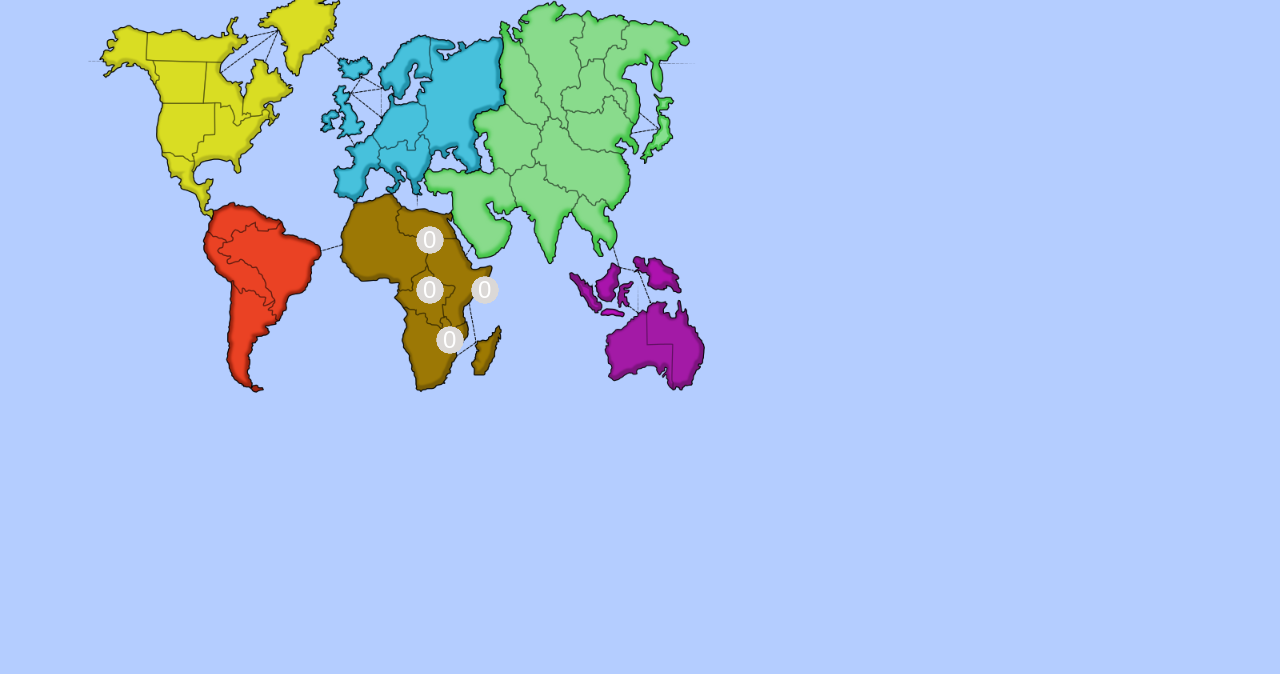
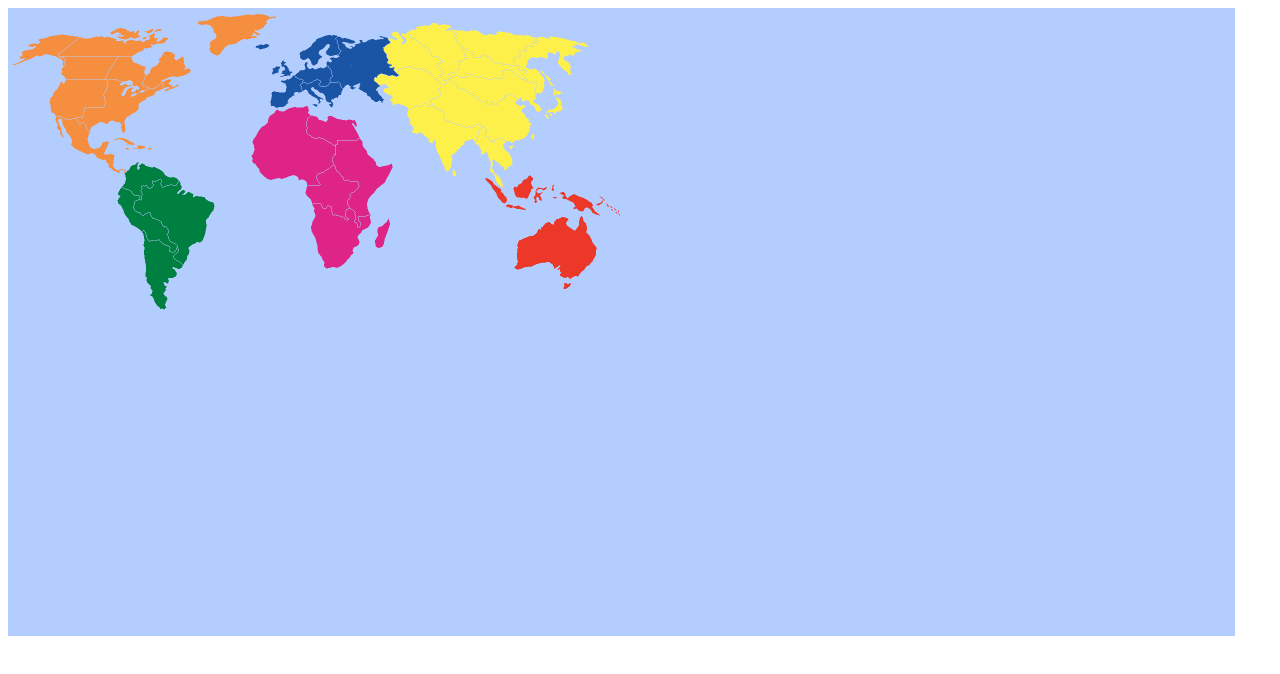
Before and after one commit to YgorGabriel99/trabalho-gerencia-projetos, a website built with Vite: page index.html in a window 1280 px wide. Built offline with nearby package versions, Linux system fonts and the light colour scheme; animation ran at ten frames a second; files whose address does not match are found by name.

Commit message:
Criação do mapa individualmente

```diff
--- /dev/null
+++ b/public/assets/images/mapa_war.json
@@ -0,0 +1,395 @@
+{ "frames": {
+   "australia": {
+    "frame": { "x": 550, "y": 1, "w": 166, "h": 148 },
+    "rotated": false,
+    "trimmed": true,
+    "spriteSourceSize": { "x": 1011, "y": 415, "w": 164, "h": 146 },
+    "sourceSize": { "w": 1227, "h": 628 },
+    "duration": 100
+   },
+   "nova-guine": {
+    "frame": { "x": 733, "y": 540, "w": 139, "h": 63 },
+    "rotated": false,
+    "trimmed": true,
+    "spriteSourceSize": { "x": 1085, "y": 353, "w": 137, "h": 61 },
+    "sourceSize": { "w": 1227, "h": 628 },
+    "duration": 100
+   },
+   "borneo": {
+    "frame": { "x": 192, "y": 630, "w": 69, "h": 57 },
+    "rotated": false,
+    "trimmed": true,
+    "spriteSourceSize": { "x": 1009, "y": 334, "w": 67, "h": 55 },
+    "sourceSize": { "w": 1227, "h": 628 },
+    "duration": 100
+   },
+   "sumatra": {
+    "frame": { "x": 688, "y": 604, "w": 84, "h": 66 },
+    "rotated": false,
+    "trimmed": true,
+    "spriteSourceSize": { "x": 952, "y": 339, "w": 82, "h": 64 },
+    "sourceSize": { "w": 1227, "h": 628 },
+    "duration": 100
+   },
+   "madagascar": {
+    "frame": { "x": 826, "y": 216, "w": 32, "h": 61 },
+    "rotated": false,
+    "trimmed": true,
+    "spriteSourceSize": { "x": 732, "y": 420, "w": 30, "h": 59 },
+    "sourceSize": { "w": 1227, "h": 628 },
+    "duration": 100
+   },
+   "africa-do-sul": {
+    "frame": { "x": 154, "y": 286, "w": 122, "h": 131 },
+    "rotated": false,
+    "trimmed": true,
+    "spriteSourceSize": { "x": 604, "y": 391, "w": 120, "h": 129 },
+    "sourceSize": { "w": 1227, "h": 628 },
+    "duration": 100
+   },
+   "sudao": {
+    "frame": { "x": 550, "y": 150, "w": 122, "h": 181 },
+    "rotated": false,
+    "trimmed": true,
+    "spriteSourceSize": { "x": 647, "y": 259, "w": 120, "h": 179 },
+    "sourceSize": { "w": 1227, "h": 628 },
+    "duration": 100
+   },
+   "congo": {
+    "frame": { "x": 623, "y": 459, "w": 109, "h": 111 },
+    "rotated": false,
+    "trimmed": true,
+    "spriteSourceSize": { "x": 593, "y": 314, "w": 107, "h": 109 },
+    "sourceSize": { "w": 1227, "h": 628 },
+    "duration": 100
+   },
+   "egito": {
+    "frame": { "x": 579, "y": 571, "w": 108, "h": 62 },
+    "rotated": false,
+    "trimmed": true,
+    "spriteSourceSize": { "x": 595, "y": 214, "w": 106, "h": 60 },
+    "sourceSize": { "w": 1227, "h": 628 },
+    "duration": 100
+   },
+   "argelia": {
+    "frame": { "x": 379, "y": 1, "w": 170, "h": 161 },
+    "rotated": false,
+    "trimmed": true,
+    "spriteSourceSize": { "x": 485, "y": 195, "w": 168, "h": 159 },
+    "sourceSize": { "w": 1227, "h": 628 },
+    "duration": 100
+   },
+   "argentina": {
+    "frame": { "x": 1, "y": 378, "w": 84, "h": 160 },
+    "rotated": false,
+    "trimmed": true,
+    "spriteSourceSize": { "x": 266, "y": 444, "w": 82, "h": 158 },
+    "sourceSize": { "w": 1227, "h": 628 },
+    "duration": 100
+   },
+   "brasil": {
+    "frame": { "x": 214, "y": 1, "w": 164, "h": 174 },
+    "rotated": false,
+    "trimmed": true,
+    "spriteSourceSize": { "x": 249, "y": 341, "w": 162, "h": 172 },
+    "sourceSize": { "w": 1227, "h": 628 },
+    "duration": 100
+   },
+   "bolivia": {
+    "frame": { "x": 277, "y": 300, "w": 121, "h": 132 },
+    "rotated": false,
+    "trimmed": true,
+    "spriteSourceSize": { "x": 217, "y": 357, "w": 119, "h": 130 },
+    "sourceSize": { "w": 1227, "h": 628 },
+    "duration": 100
+   },
+   "venezuela": {
+    "frame": { "x": 462, "y": 532, "w": 116, "h": 77 },
+    "rotated": false,
+    "trimmed": true,
+    "spriteSourceSize": { "x": 226, "y": 308, "w": 114, "h": 75 },
+    "sourceSize": { "w": 1227, "h": 628 },
+    "duration": 100
+   },
+   "india": {
+    "frame": { "x": 717, "y": 1, "w": 154, "h": 148 },
+    "rotated": false,
+    "trimmed": true,
+    "spriteSourceSize": { "x": 796, "y": 190, "w": 152, "h": 146 },
+    "sourceSize": { "w": 1227, "h": 628 },
+    "duration": 100
+   },
+   "vietna": {
+    "frame": { "x": 247, "y": 507, "w": 77, "h": 122 },
+    "rotated": false,
+    "trimmed": true,
+    "spriteSourceSize": { "x": 932, "y": 237, "w": 75, "h": 120 },
+    "sourceSize": { "w": 1227, "h": 628 },
+    "duration": 100
+   },
+   "china": {
+    "frame": { "x": 1, "y": 1, "w": 212, "h": 141 },
+    "rotated": false,
+    "trimmed": true,
+    "spriteSourceSize": { "x": 841, "y": 142, "w": 210, "h": 139 },
+    "sourceSize": { "w": 1227, "h": 628 },
+    "duration": 100
+   },
+   "oriente-medio": {
+    "frame": { "x": 673, "y": 150, "w": 152, "h": 134 },
+    "rotated": false,
+    "trimmed": true,
+    "spriteSourceSize": { "x": 659, "y": 174, "w": 150, "h": 132 },
+    "sourceSize": { "w": 1227, "h": 628 },
+    "duration": 100
+   },
+   "japao": {
+    "frame": { "x": 826, "y": 150, "w": 38, "h": 65 },
+    "rotated": false,
+    "trimmed": true,
+    "spriteSourceSize": { "x": 1071, "y": 159, "w": 36, "h": 63 },
+    "sourceSize": { "w": 1227, "h": 628 },
+    "duration": 100
+   },
+   "mongolia": {
+    "frame": { "x": 673, "y": 285, "w": 187, "h": 87 },
+    "rotated": false,
+    "trimmed": true,
+    "spriteSourceSize": { "x": 880, "y": 123, "w": 185, "h": 85 },
+    "sourceSize": { "w": 1227, "h": 628 },
+    "duration": 100
+   },
+   "tchita": {
+    "frame": { "x": 86, "y": 493, "w": 160, "h": 67 },
+    "rotated": false,
+    "trimmed": true,
+    "spriteSourceSize": { "x": 879, "y": 79, "w": 158, "h": 65 },
+    "sourceSize": { "w": 1227, "h": 628 },
+    "duration": 100
+   },
+   "aral": {
+    "frame": { "x": 485, "y": 442, "w": 137, "h": 89 },
+    "rotated": false,
+    "trimmed": true,
+    "spriteSourceSize": { "x": 731, "y": 116, "w": 135, "h": 87 },
+    "sourceSize": { "w": 1227, "h": 628 },
+    "duration": 100
+   },
+   "vladivostok": {
+    "frame": { "x": 1, "y": 259, "w": 152, "h": 118 },
+    "rotated": false,
+    "trimmed": true,
+    "spriteSourceSize": { "x": 1009, "y": 56, "w": 150, "h": 116 },
+    "sourceSize": { "w": 1227, "h": 628 },
+    "duration": 100
+   },
+   "siberia": {
+    "frame": { "x": 309, "y": 433, "w": 175, "h": 73 },
+    "rotated": false,
+    "trimmed": true,
+    "spriteSourceSize": { "x": 885, "y": 42, "w": 173, "h": 71 },
+    "sourceSize": { "w": 1227, "h": 628 },
+    "duration": 100
+   },
+   "dudinka": {
+    "frame": { "x": 399, "y": 300, "w": 121, "h": 118 },
+    "rotated": false,
+    "trimmed": true,
+    "spriteSourceSize": { "x": 798, "y": 29, "w": 119, "h": 116 },
+    "sourceSize": { "w": 1227, "h": 628 },
+    "duration": 100
+   },
+   "omsk": {
+    "frame": { "x": 521, "y": 332, "w": 127, "h": 109 },
+    "rotated": false,
+    "trimmed": true,
+    "spriteSourceSize": { "x": 749, "y": 46, "w": 125, "h": 107 },
+    "sourceSize": { "w": 1227, "h": 628 },
+    "duration": 100
+   },
+   "moscou": {
+    "frame": { "x": 379, "y": 163, "w": 147, "h": 136 },
+    "rotated": false,
+    "trimmed": true,
+    "spriteSourceSize": { "x": 635, "y": 55, "w": 145, "h": 134 },
+    "sourceSize": { "w": 1227, "h": 628 },
+    "duration": 100
+   },
+   "italia": {
+    "frame": { "x": 446, "y": 610, "w": 88, "h": 57 },
+    "rotated": false,
+    "trimmed": true,
+    "spriteSourceSize": { "x": 582, "y": 143, "w": 86, "h": 55 },
+    "sourceSize": { "w": 1227, "h": 628 },
+    "duration": 100
+   },
+   "alemanha": {
+    "frame": { "x": 325, "y": 623, "w": 78, "h": 51 },
+    "rotated": false,
+    "trimmed": true,
+    "spriteSourceSize": { "x": 571, "y": 107, "w": 76, "h": 49 },
+    "sourceSize": { "w": 1227, "h": 628 },
+    "duration": 100
+   },
+   "suecia": {
+    "frame": { "x": 773, "y": 604, "w": 85, "h": 63 },
+    "rotated": false,
+    "trimmed": true,
+    "spriteSourceSize": { "x": 581, "y": 53, "w": 83, "h": 61 },
+    "sourceSize": { "w": 1227, "h": 628 },
+    "duration": 100
+   },
+   "franca": {
+    "frame": { "x": 809, "y": 373, "w": 67, "h": 67 },
+    "rotated": false,
+    "trimmed": true,
+    "spriteSourceSize": { "x": 523, "y": 134, "w": 65, "h": 65 },
+    "sourceSize": { "w": 1227, "h": 628 },
+    "duration": 100
+   },
+   "inglaterra": {
+    "frame": { "x": 86, "y": 378, "w": 43, "h": 35 },
+    "rotated": false,
+    "trimmed": true,
+    "spriteSourceSize": { "x": 526, "y": 104, "w": 41, "h": 33 },
+    "sourceSize": { "w": 1227, "h": 628 },
+    "duration": 100
+   },
+   "islandia": {
+    "frame": { "x": 154, "y": 259, "w": 30, "h": 13 },
+    "rotated": false,
+    "trimmed": true,
+    "spriteSourceSize": { "x": 493, "y": 71, "w": 28, "h": 11 },
+    "sourceSize": { "w": 1227, "h": 628 },
+    "duration": 100
+   },
+   "groenlandia": {
+    "frame": { "x": 649, "y": 373, "w": 159, "h": 85 },
+    "rotated": false,
+    "trimmed": true,
+    "spriteSourceSize": { "x": 378, "y": 11, "w": 157, "h": 83 },
+    "sourceSize": { "w": 1227, "h": 628 },
+    "duration": 100
+   },
+   "mackenzie": {
+    "frame": { "x": 86, "y": 433, "w": 222, "h": 59 },
+    "rotated": false,
+    "trimmed": true,
+    "spriteSourceSize": { "x": 98, "y": 39, "w": 220, "h": 57 },
+    "sourceSize": { "w": 1227, "h": 628 },
+    "duration": 100
+   },
+   "alasca": {
+    "frame": { "x": 325, "y": 507, "w": 136, "h": 66 },
+    "rotated": false,
+    "trimmed": true,
+    "spriteSourceSize": { "x": 7, "y": 52, "w": 134, "h": 64 },
+    "sourceSize": { "w": 1227, "h": 628 },
+    "duration": 100
+   },
+   "labrador": {
+    "frame": { "x": 1, "y": 561, "w": 99, "h": 82 },
+    "rotated": false,
+    "trimmed": true,
+    "spriteSourceSize": { "x": 267, "y": 86, "w": 97, "h": 80 },
+    "sourceSize": { "w": 1227, "h": 628 },
+    "duration": 100
+   },
+   "ottawa": {
+    "frame": { "x": 101, "y": 561, "w": 90, "h": 78 },
+    "rotated": false,
+    "trimmed": true,
+    "spriteSourceSize": { "x": 192, "y": 96, "w": 88, "h": 76 },
+    "sourceSize": { "w": 1227, "h": 628 },
+    "duration": 100
+   },
+   "vancouver": {
+    "frame": { "x": 325, "y": 574, "w": 120, "h": 48 },
+    "rotated": false,
+    "trimmed": true,
+    "spriteSourceSize": { "x": 101, "y": 96, "w": 118, "h": 46 },
+    "sourceSize": { "w": 1227, "h": 628 },
+    "duration": 100
+   },
+   "california": {
+    "frame": { "x": 733, "y": 459, "w": 118, "h": 80 },
+    "rotated": false,
+    "trimmed": true,
+    "spriteSourceSize": { "x": 81, "y": 143, "w": 116, "h": 78 },
+    "sourceSize": { "w": 1227, "h": 628 },
+    "duration": 100
+   },
+   "nova-iorque": {
+    "frame": { "x": 197, "y": 176, "w": 178, "h": 109 },
+    "rotated": false,
+    "trimmed": true,
+    "spriteSourceSize": { "x": 133, "y": 142, "w": 176, "h": 107 },
+    "sourceSize": { "w": 1227, "h": 628 },
+    "duration": 100
+   },
+   "mexico": {
+    "frame": { "x": 1, "y": 143, "w": 195, "h": 115 },
+    "rotated": false,
+    "trimmed": true,
+    "spriteSourceSize": { "x": 93, "y": 216, "w": 193, "h": 113 },
+    "sourceSize": { "w": 1227, "h": 628 },
+    "duration": 100
+   }
+ },
+ "meta": {
+  "app": "https://www.aseprite.org/",
+  "version": "1.3-rc2-x64",
+  "image": "mapa_war.png",
+  "format": "I8",
+  "size": { "w": 876, "h": 687 },
+  "scale": "1",
+  "frameTags": [
+  ],
+  "layers": [
+   { "name": "australia", "opacity": 255, "blendMode": "normal", "data": "id=42" },
+   { "name": "nova-guine", "opacity": 255, "blendMode": "normal", "data": "id=41" },
+   { "name": "borneo", "opacity": 255, "blendMode": "normal", "data": "id=40" },
+   { "name": "sumatra", "opacity": 255, "blendMode": "normal", "data": "id=39" },
+   { "name": "madagascar", "opacity": 255, "blendMode": "normal", "data": "id=38" },
+   { "name": "africa-do-sul", "opacity": 255, "blendMode": "normal", "data": "id=37" },
+   { "name": "sudao", "opacity": 255, "blendMode": "normal", "data": "id=36" },
+   { "name": "congo", "opacity": 255, "blendMode": "normal", "data": "id=35" },
+   { "name": "egito", "opacity": 255, "blendMode": "normal", "data": "id=34" },
+   { "name": "argelia", "opacity": 255, "blendMode": "normal", "data": "id=33" },
+   { "name": "argentina", "opacity": 255, "blendMode": "normal", "data": "id=32" },
+   { "name": "brasil", "opacity": 255, "blendMode": "normal", "data": "id=31" },
+   { "name": "bolivia", "opacity": 255, "blendMode": "normal", "data": "id=30" },
+   { "name": "venezuela", "opacity": 255, "blendMode": "normal", "data": "id=29" },
+   { "name": "india", "opacity": 255, "blendMode": "normal", "data": "id=28" },
+   { "name": "vietna", "opacity": 255, "blendMode": "normal", "data": "id=27" },
+   { "name": "china", "opacity": 255, "blendMode": "normal", "data": "id=26" },
+   { "name": "oriente-medio", "opacity": 255, "blendMode": "normal", "data": "id=25" },
+   { "name": "japao", "opacity": 255, "blendMode": "normal", "data": "id=24" },
+   { "name": "mongolia", "opacity": 255, "blendMode": "normal", "data": "id=23" },
+   { "name": "tchita", "opacity": 255, "blendMode": "normal", "data": "id=22" },
+   { "name": "aral", "opacity": 255, "blendMode": "normal", "data": "id=21" },
+   { "name": "vladivostok", "opacity": 255, "blendMode": "normal", "data": "id=20" },
+   { "name": "siberia", "opacity": 255, "blendMode": "normal", "data": "id=19" },
+   { "name": "dudinka", "opacity": 255, "blendMode": "normal", "data": "id=18" },
+   { "name": "omsk", "opacity": 255, "blendMode": "normal", "data": "id=17" },
+   { "name": "moscou", "opacity": 255, "blendMode": "normal", "data": "id=16" },
+   { "name": "italia", "opacity": 255, "blendMode": "normal", "data": "id=15" },
+   { "name": "alemanha", "opacity": 255, "blendMode": "normal", "data": "id=14" },
+   { "name": "suecia", "opacity": 255, "blendMode": "normal", "data": "id=13" },
+   { "name": "franca", "opacity": 255, "blendMode": "normal", "data": "id=12" },
+   { "name": "inglaterra", "opacity": 255, "blendMode": "normal", "data": "id=11" },
+   { "name": "islandia", "opacity": 255, "blendMode": "normal", "data": "id=10" },
+   { "name": "groenlandia", "opacity": 255, "blendMode": "normal", "data": "id=9" },
+   { "name": "mackenzie", "opacity": 255, "blendMode": "normal", "data": "id=8" },
+   { "name": "alasca", "opacity": 255, "blendMode": "normal", "data": "id=7" },
+   { "name": "labrador", "opacity": 255, "blendMode": "normal", "data": "id=6" },
+   { "name": "ottawa", "opacity": 255, "blendMode": "normal", "data": "id=5" },
+   { "name": "vancouver", "opacity": 255, "blendMode": "normal", "data": "id=4" },
+   { "name": "california", "opacity": 255, "blendMode": "normal", "data": "id=3" },
+   { "name": "nova-iorque", "opacity": 255, "blendMode": "normal", "data": "id=2" },
+   { "name": "mexico", "opacity": 255, "blendMode": "normal", "data": "id=1" }
+  ],
+  "slices": [
+  ]
+ }
+}
--- /dev/null
+++ b/src/main-scene.ts
@@ -0,0 +1,89 @@
+import Phaser from "phaser";
+
+export class MainGameScene extends Phaser.Scene {
+
+    constructor() {
+        super('MainGameScene');
+    }
+
+    preload():void{
+        let territorios = this.load.atlas('territorios',
+        '../assets/images/mapa_war.png',
+        '../assets/images/mapa_war.json')
+        this.load.bitmapFont('pressstart', 'assets/fonts/pressstart.png','assets/fonts/pressstart.fnt')
+        this.load.json('frame', 'assets/images/mapa_war.json');
+        // and later in your game ...
+
+    }
+
+    create():void{
+        let data = this.cache.json.get('frame');
+
+        //América do Sul
+        let brasil = this.add.sprite(0,0, 'territorios', 'brasil').setOrigin(0,0).setScale(0.5)
+        // console.log(brasil.frame.name)
+        let venezuela = this.add.sprite(0,0, 'territorios', 'venezuela').setOrigin(0).setScale(0.5)
+        let argentina = this.add.sprite(0,0, 'territorios', 'argentina').setOrigin(0).setScale(0.5)
+        let bolivia = this.add.sprite(0,0, 'territorios', 'bolivia').setOrigin(0).setScale(0.5)
+
+        //Europa
+        let alemanha = this.add.sprite(0,0, 'territorios', 'alemanha').setOrigin(0).setScale(0.5)
+        let franca = this.add.sprite(0,0, 'territorios', 'franca').setOrigin(0).setScale(0.5)
+        let islandia = this.add.sprite(0,0, 'territorios', 'islandia').setOrigin(0).setScale(0.5)
+        let suecia = this.add.sprite(0,0, 'territorios', 'suecia').setOrigin(0).setScale(0.5)
+        let italia = this.add.sprite(0,0, 'territorios', 'italia').setOrigin(0).setScale(0.5)
+        let moscou = this.add.sprite(0,0, 'territorios', 'moscou').setOrigin(0).setScale(0.5)
+
+        //África
+        let sudao = this.add.sprite(0,0, 'territorios', 'sudao').setOrigin(0).setScale(0.5)
+        let congo = this.add.sprite(0,0, 'territorios', 'congo').setOrigin(0).setScale(0.5)
+        let argelia = this.add.sprite(0,0, 'territorios', 'argelia').setOrigin(0).setScale(0.5)
+        let madasgacar = this.add.sprite(0,0, 'territorios', 'madagascar').setOrigin(0).setScale(0.5)
+        let egito = this.add.sprite(0,0, 'territorios', 'egito').setOrigin(0).setScale(0.5)
+        let africa_do_sul = this.add.sprite(0,0, 'territorios', 'africa-do-sul').setOrigin(0).setScale(0.5)
+
+        //América do Norte
+        let groenlandia = this.add.sprite(0,0, 'territorios', 'groenlandia').setOrigin(0).setScale(0.5)
+        let mackenzie = this.add.sprite(0,0, 'territorios', 'mackenzie').setOrigin(0,0).setScale(0.5)
+        let inglaterra = this.add.sprite(0,0, 'territorios', 'inglaterra').setOrigin(0).setScale(0.5)
+        let ottawa = this.add.sprite(0,0, 'territorios', 'ottawa').setOrigin(0).setScale(0.5)
+        let phaser = this.add.sprite(0,0, 'territorios', 'phaser').setOrigin(0).setScale(0.5)
+        let nova_iorque = this.add.sprite(0,0, 'territorios', 'nova-iorque').setOrigin(0).setScale(0.5)
+        let mexico = this.add.sprite(0,0, 'territorios', 'mexico').setOrigin(0).setScale(0.5)
+        let california = this.add.sprite(0,0, 'territorios', 'california').setOrigin(0).setScale(0.5)
+        let vancouver = this.add.sprite(0,0, 'territorios', 'vancouver').setOrigin(0).setScale(0.5)
+        let labrador = this.add.sprite(0,0, 'territorios', 'labrador').setOrigin(0).setScale(0.5)
+        let alasca = this.add.sprite(0,0, 'territorios', 'alasca').setOrigin(0).setScale(0.5)
+
+        //Ásia
+        let aral = this.add.sprite(0,0, 'territorios', 'aral').setOrigin(0).setScale(0.5)
+        let siberia = this.add.sprite(0,0, 'territorios', 'siberia').setOrigin(0).setScale(0.5)
+        let india = this.add.sprite(0,0, 'territorios', 'india').setOrigin(0).setScale(0.5)
+        let vietna = this.add.sprite(0,0, 'territorios', 'vietna').setOrigin(0).setScale(0.5)
+        let china = this.add.sprite(0,0, 'territorios', 'china').setOrigin(0).setScale(0.5)
+        let mongolia = this.add.sprite(0,0, 'territorios', 'mongolia').setOrigin(0).setScale(0.5)
+        let vladivostok = this.add.sprite(0,0, 'territorios', 'vladivostok').setOrigin(0).setScale(0.5)
+        let dudinka = this.add.sprite(0,0, 'territorios', 'dudinka').setOrigin(0).setScale(0.5)
+        let omsk = this.add.sprite(0,0, 'territorios', 'omsk').setOrigin(0).setScale(0.5)
+        let tchita = this.add.sprite(0,0, 'territorios', 'tchita').setOrigin(0).setScale(0.5)
+        let japao = this.add.sprite(0,0, 'territorios', 'japao').setOrigin(0).setScale(0.5)
+
+        //Oceania
+        let australia = this.add.sprite(0,0, 'territorios', 'australia').setOrigin(0).setScale(0.5)
+        let nova_guine = this.add.sprite(0,0, 'territorios', 'nova-guine').setOrigin(0).setScale(0.5)
+        let sumatra = this.add.sprite(0,0, 'territorios', 'sumatra').setOrigin(0).setScale(0.5)
+        let borneo = this.add.sprite(0,0, 'territorios', 'borneo').setOrigin(0).setScale(0.5)
+        // let mackenzie = this.add.sprite(0,0, 'territorios', 'mackenzie').setOrigin(0)
+        // let argentina = this.add.sprite(0,0, 'territorios', 'argentina').setOrigin(0)
+        // let font = this.add.bitmapText(0, 0, 'pressstart', 'Canção de war')
+
+
+        // console.log(data.frames['brasil'])
+
+
+    }
+
+    update(time: number, delta: number): void {
+
+    }
+}
--- a/src/main.ts
+++ b/src/main.ts
@@ -1,16 +1,17 @@
 import { FirstGameScene } from './first-scene';
 import Phaser from 'phaser';
-import './reset.css';
+// import './reset.css';
 import './style.css';
+import { MainGameScene } from './main-scene';
 
 
 const config: Phaser.Types.Core.GameConfig = {
-    width: "100%",
-    height: "100%",
+    width: 1227,
+    height: 628,
     type: Phaser.AUTO,
     parent: 'game-container',
     backgroundColor: '#B4CDFF',
-    scene: [FirstGameScene]
+    scene: [MainGameScene, FirstGameScene]
   };
 
 new Phaser.Game(config);
--- a/src/style.css
+++ b/src/style.css
@@ -1,5 +1,7 @@
+body{
+
+}
 #game-container{
-  width: "100%";
-  height: "100%";
+  margin: 0 auto;
   display: flex;
 }
```
Also changed, not shown: public/assets/fonts/pressstart.png (added), public/assets/images/mapa_war.png (added), src/services/territory-factory.ts (added), 3 other files.
